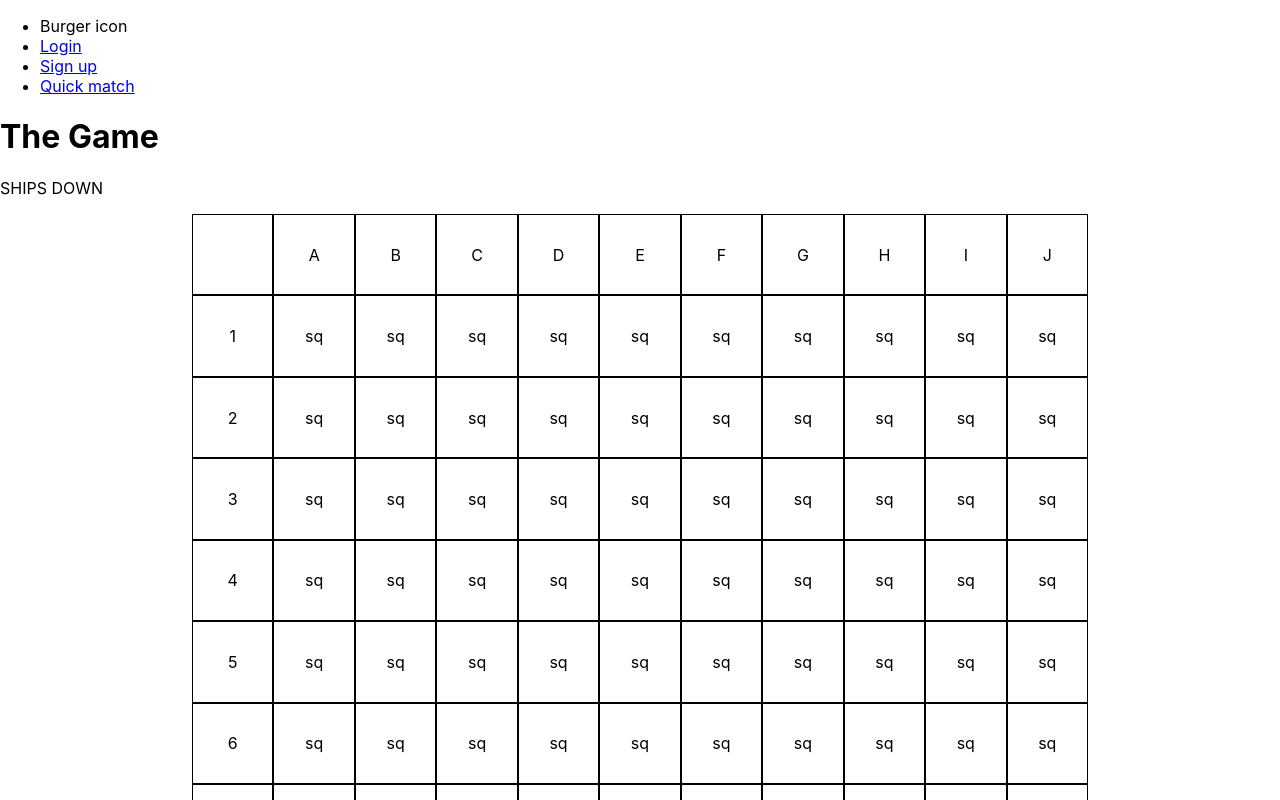
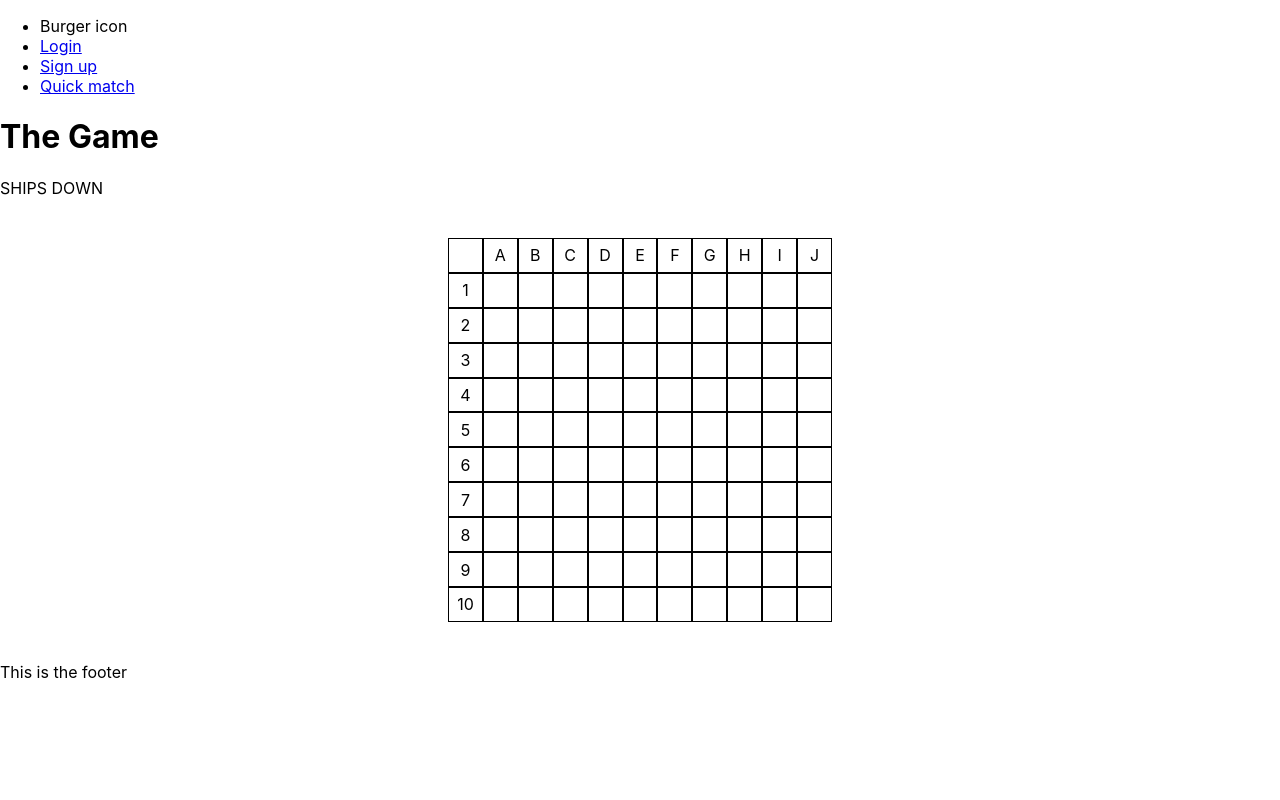
Before and after one commit to caldric/battleship-client, a React (Create React App) app: page /game in a window 1280 px wide. Shown: the top 800 px of the page. Built offline with nearby package versions, Linux system fonts and the light colour scheme; no server answers.

Commit message:
Connect board values to state and change value on click

```diff
--- a/src/component/Board.jsx
+++ b/src/component/Board.jsx
@@ -1,15 +1,42 @@
-import React from 'react';
+// Import
+import React, { useState } from 'react';
 
 const Board = () => {
-  const clickHandler = (event) => {
-    console.log(event.currentTarget.id);
+  // State Hooks
+  // Initialize board to a 10x10 array of blank strings ('')
+  const arrOfBlankStrings = JSON.parse(
+    JSON.stringify(Array(10).fill(Array(10).fill('')))
+  );
+  const [board, setBoard] = useState(arrOfBlankStrings);
+
+  const convertCoordsToIndices = (coordinates) => {
+    // Convert column letter to number: A=0, B=1, ..., J=9
+    const columnIndex = coordinates[0].charCodeAt() - 65;
+    // Chars after the first char: 1=>0, 2=>1, ..., 10=>9
+    const rowIndex = parseInt(coordinates.slice(1)) - 1;
+
+    return [rowIndex, columnIndex];
   };
 
+  // Event handlers
+  const clickHandler = (event) => {
+    // Coordinates of clicked square
+    const coordinates = event.currentTarget.id;
+    const [rowIndex, columnIndex] = convertCoordsToIndices(coordinates);
+
+    // Change board state
+    const newBoard = [...board];
+    newBoard[rowIndex][columnIndex] = 'X';
+    setBoard(newBoard);
+  };
+
+  // Generate 10x10 board with labels
   const generateBoard = () => {
     const squares = [];
     const numSquares = 11;
     for (let row = 0; row < numSquares; ++row) {
       for (let col = 0; col < numSquares; ++col) {
+        const currentColumn = String.fromCharCode(64 + col);
         if (row === 0) {
           if (col === 0) {
             squares.push(<div className="square"> </div>);
@@ -22,14 +49,13 @@ const Board = () => {
           if (col === 0) {
             squares.push(<div className="square">{row}</div>);
           } else {
-            const currentColumn = String.fromCharCode(64 + col);
             squares.push(
               <div
-                className="square"
+                className={`square col-${currentColumn} row-${row}`}
                 id={`${currentColumn}${row}`}
                 onClick={clickHandler}
               >
-                sq
+                {board[row - 1][col - 1]}
               </div>
             );
           }
@@ -42,4 +68,5 @@ const Board = () => {
   return <div className="board">{generateBoard()}</div>;
 };
 
+// Board export
 export default Board;
--- a/src/index.css
+++ b/src/index.css
@@ -1,6 +1,6 @@
 /* CSS vars */
 :root {
-  --square-side: 70vw;
+  --square-side: 30vw;
 }
 
 body {
@@ -23,7 +23,7 @@ code {
   grid-template-columns: repeat(11, 1fr);
   width: var(--square-side);
   height: var(--square-side);
-  margin: auto;
+  margin: 40px auto;
 }
 
 .square {
```
Also changed, not shown: src/component/Square.jsx (added, +11 -0 lines).
